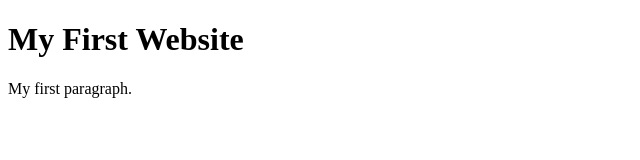
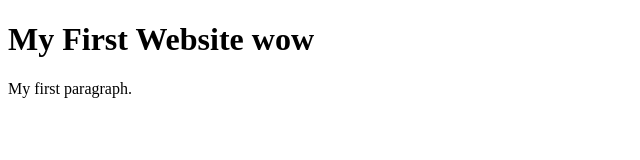
Before and after one commit to Dhaineboi/codersrank-template-4ncpvj, a website: page index.html in a window 1280 px wide. Shown: the whole page, without its empty margins (0-640 px from the left). Drawn offline with Linux system fonts and the light colour scheme.

Commit message:
html page modified

```diff
--- a/index.html
+++ b/index.html
@@ -5,7 +5,7 @@
   </head>
   <body>
 
-    <h1>My First Website</h1>
+    <h1>My First Website wow</h1>
     <p>My first paragraph.</p>
 
   </body>
```
